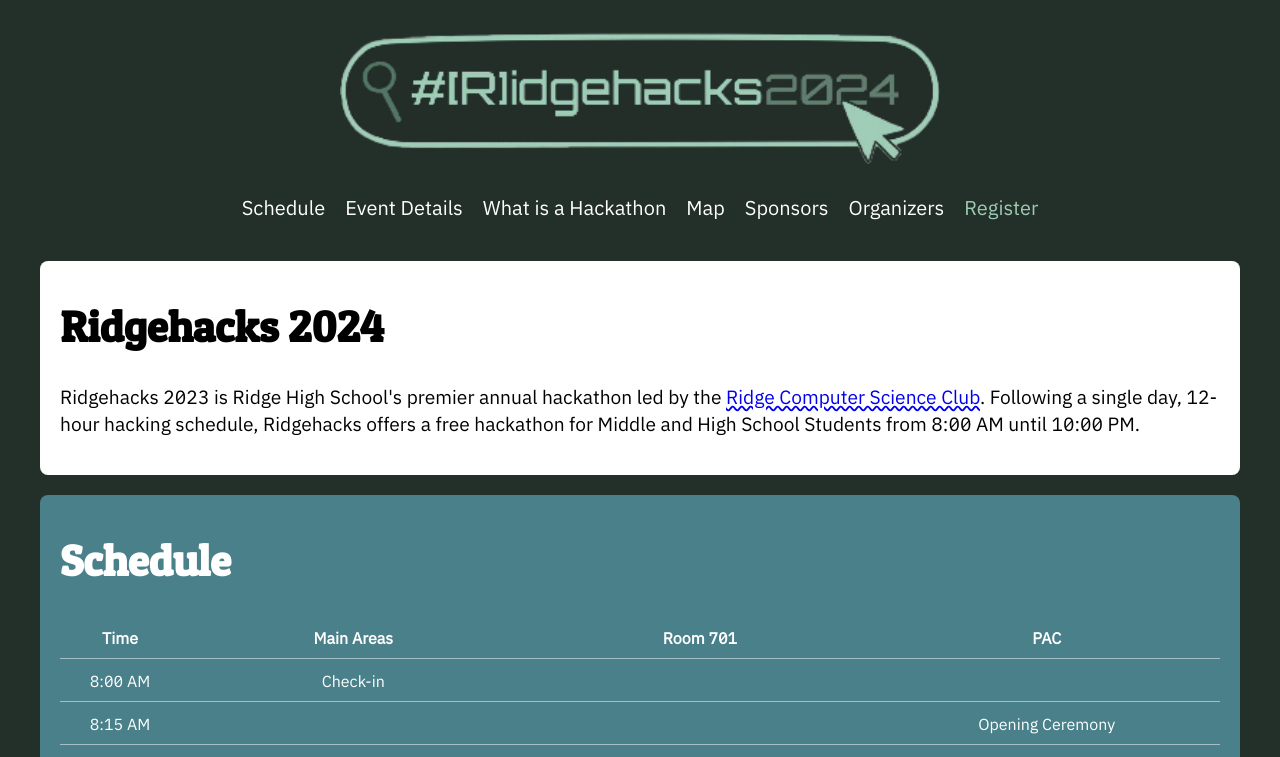
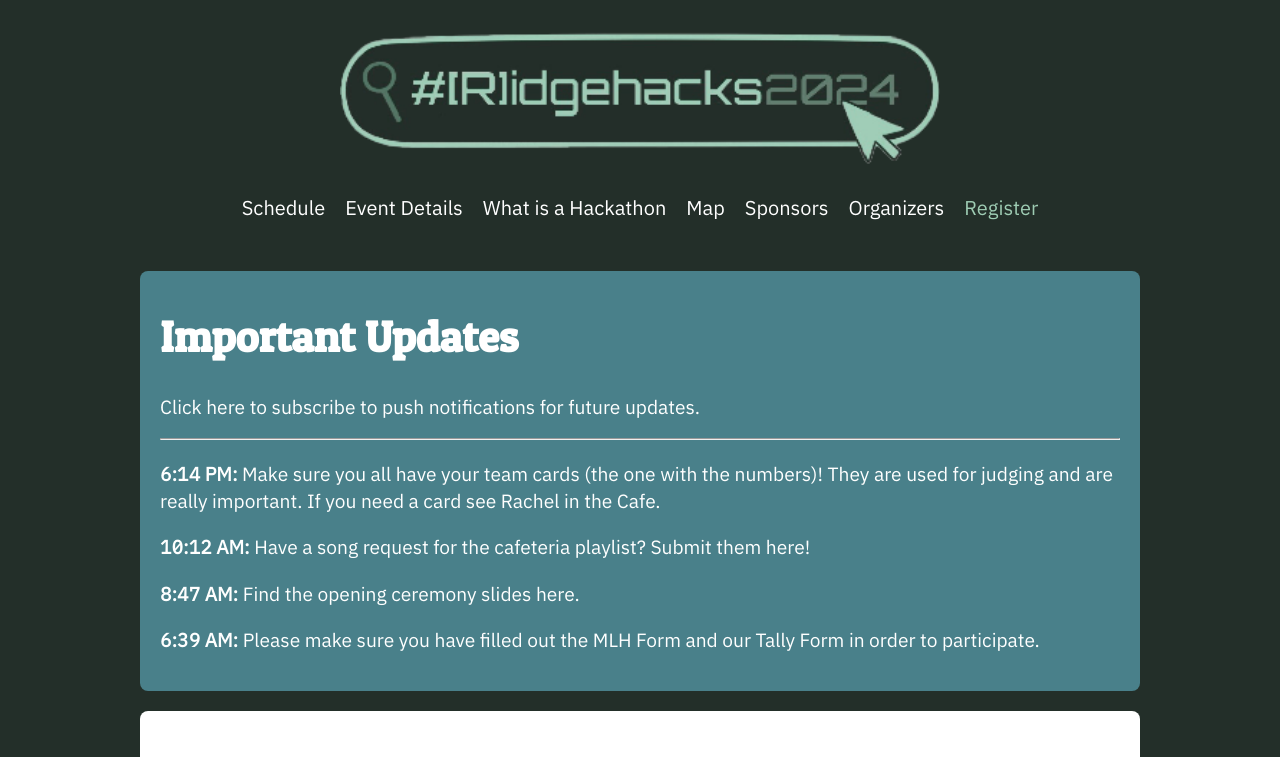
Before and after one commit to connorslade/ridgehacks2025, a Svelte app: page / in a window 1280 px wide. Shown: the top 757 px of the page. Built offline with nearby package versions, Linux system fonts and the light colour scheme.

Commit message:
Mock update section

```diff
--- a/src/App.svelte
+++ b/src/App.svelte
@@ -26,6 +26,27 @@
   </div>
 
   <div class="sections">
+    <Section title="Important Updates">
+      <p>Click here to subscribe to push notifications for future updates.</p>
+      <hr style:color={"white"} />
+
+      <ListItem title="6:14 PM">
+        Make sure you all have your team cards (the one with the numbers)! They
+        are used for judging and are really important. If you need a card see
+        Rachel in the Cafe.
+      </ListItem>
+      <ListItem title="10:12 AM">
+        Have a song request for the cafeteria playlist? Submit them here!
+      </ListItem>
+      <ListItem title="8:47 AM">
+        Find the opening ceremony slides here.
+      </ListItem>
+      <ListItem title="6:39 AM">
+        Please make sure you have filled out the MLH Form and our Tally Form in
+        order to participate.
+      </ListItem>
+    </Section>
+
     <Section title="Ridgehacks 2024">
       <p>
         Ridgehacks 2023 is Ridge High School's premier annual hackathon led by
@@ -101,7 +122,7 @@
     left: 50%;
     transform: translateX(-50%);
     max-width: 600px;
-    width: 75vw;
+    width: 60vw;
     margin-bottom: -20px;
   }
 
@@ -129,8 +150,8 @@
 
   .sections {
     margin: 0;
-    padding: 10px;
-    max-width: 1200px;
+    padding: 20px;
+    max-width: 1000px;
 
     position: relative;
     left: 50%;
--- a/src/lib/Section.svelte
+++ b/src/lib/Section.svelte
@@ -18,7 +18,7 @@
     scroll-margin-top: 20px;
   }
 
-  :global(.section:nth-child(even)) {
+  :global(.section:nth-child(odd)) {
     background-color: #49808a;
     color: #fff;
   }
```
Also changed, not shown: public/fonts/Degular-Regular.woff2 (renamed from public/fonts/degular-regular.woff2).
